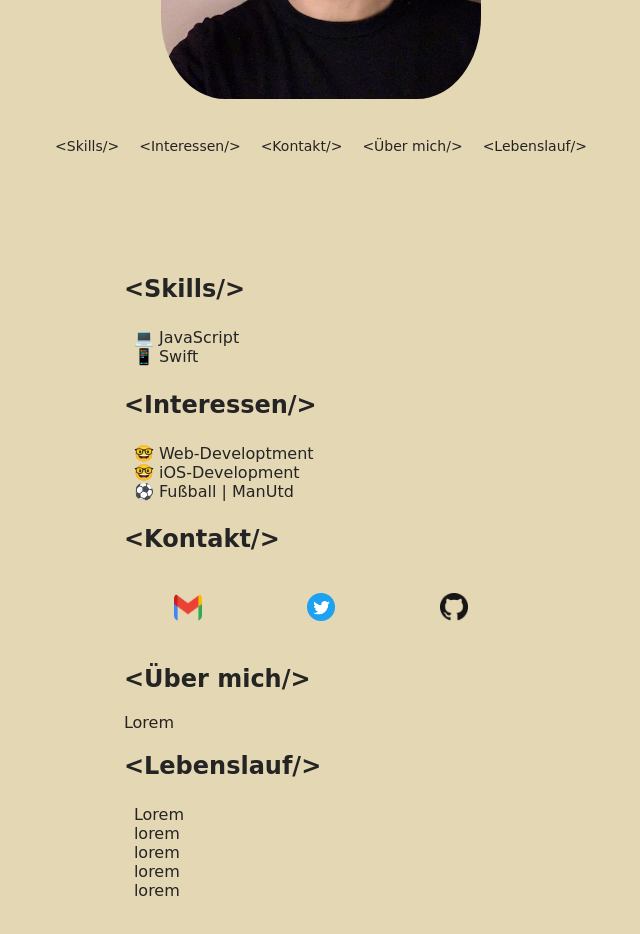
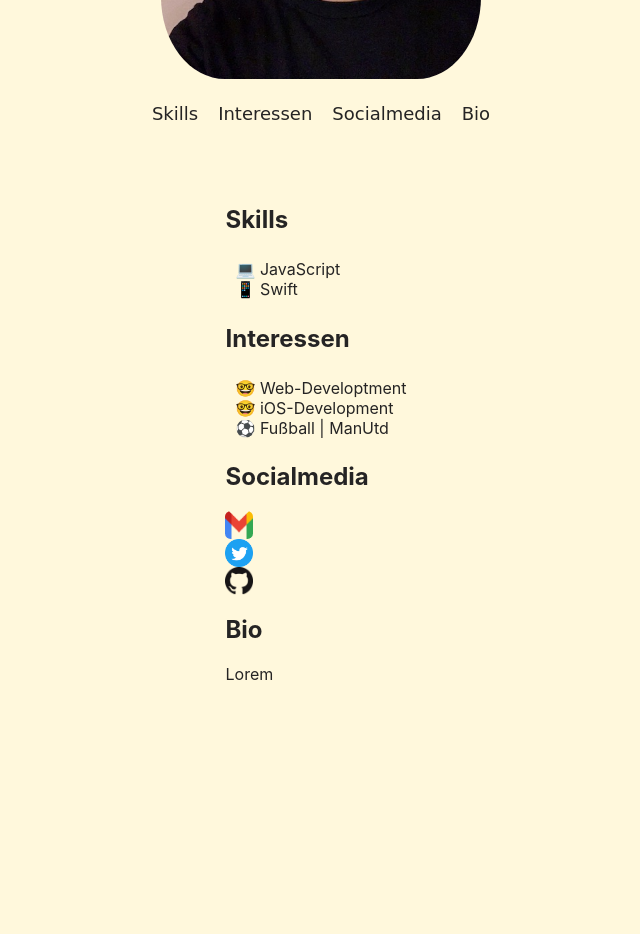
Before and after one commit to agonkarimani/personal-website, a plain HTML site: page index.html in a window 1280 px wide. Shown: the part 420-1354 px from the top of the page, without its empty margins (319-959 px from the left). After the commit the page ends 1160 px from the top, so only its background shows below. Drawn offline with Linux system fonts and the light colour scheme; a web font is replaced by a local one.

Commit message:
Add new style

```diff
--- a/index.html
+++ b/index.html
@@ -14,7 +14,7 @@
 
   <body>
     <header class="page-header">
-      <h1 class="heading">&lt;Agon Karimani\&gt;</h1>
+      <h1 class="heading">&lt;Agon Karimani/&gt;</h1>
 
       <picture>
         <img src="/images/IMG_0002.jpg" alt="Agon Karimani" />
@@ -22,11 +22,11 @@
 
       <nav>
         <ul class="menu">
-          <li class="fles flex 1"><a href="#skills">&lt;Skills/&gt;</a></li>
-          <li class="fles flex 2"><a href="#interessen">&lt;Interessen/&gt;</a></li>
-          <li class="fles flex 3"><a href="#kontakt">&lt;Kontakt/&gt;</a></li>
-          <li class="fles flex 4"><a href="#ueber">&lt;Über mich/&gt;</a></li>
-          <li class="fles flex 5"><a href="#lebenslauf">&lt;Lebenslauf/&gt;</a></li>
+          <li class="fles flex 1"><a href="#skills">Skills</a></li>
+          <li class="fles flex 2"><a href="#interessen">Interessen</a></li>
+          <li class="fles flex 3"><a href="#kontakt">Socialmedia</a></li>
+          <li class="fles flex 4"><a href="#ueber">Bio</a></li>
+
         </ul>
       </nav>
     </header>
@@ -34,7 +34,7 @@
     <main class="page-main">
       <section>
         <div class="skills">
-          <h2 id="skills">&lt;Skills/&gt;</span></h2>
+          <h2 id="skills">Skills</span></h2>
           <ul>
             <li>💻  JavaScript</li>
             <li>📱  Swift</li>
@@ -44,7 +44,7 @@
       <section>
         <div class="interessen">
           <h2 id="interessen">
-            &lt;Interessen/&gt;
+            Interessen
           </h2>
           <ul>
             <li>🤓  Web-Developtment</li>
@@ -55,30 +55,19 @@
       </section>
       <section>
         <div class="kontakt">
-          <h2 id="kontakt">&lt;Kontakt/&gt;
+          <h2 id="kontakt">Socialmedia
           </h2>
-      <img class="img-gmail" src="/images/gmail.webp" alt="E-Mail">
-      <img class="img-twi" src="/images/Twitter.png" alt="Twitter">
-      <img class="img-git" src="/images/GitHub-Mark-32px.png" alt="github">
-
+          <div class="socialmedia">
+          <img class="img-gmail" src="/images/gmail.webp" alt="E-Mail">
+           <img class="img-twi" src="/images/Twitter.png" alt="Twitter">
+           <img class="img-git" src="/images/GitHub-Mark-32px.png" alt="github">
+         </div>
         </div>
       </section>
       <section>
         <div class="ueber">
-          <h2 id="ueber">&lt;Über mich/&gt;</h2>
+          <h2 id="ueber">Bio</h2>
           <p>Lorem</p>
-        </div>
-      </section>
-      <section>
-        <div class="lebenslauf">
-          <h2 id="lebenslauf">&lt;Lebenslauf/&gt;</h2>
-          <ul>
-            <li>Lorem</li>
-            <li>lorem</li>
-            <li>lorem</li>
-            <li>lorem</li>
-            <li>lorem</li>
-          </ul>
         </div>
       </section>
     </main>
--- a/styles.css
+++ b/styles.css
@@ -3,9 +3,10 @@
 }
 
 body {
-  background-color: #e4d8b4;
+  background-color: cornsilk;
   color: rgb(37, 36, 36);
-  font-family: 'Zilla Slab Highlight', cursive;
+  font-family: -apple-system, BlinkMacSystemFont, 'Segoe UI', Roboto, Oxygen,
+    Ubuntu, Cantarell, 'Open Sans', 'Helvetica Neue', sans-serif;
   font-size: 124, 8%;
   line-height: 1, 4;
   display: grid;
@@ -35,13 +36,20 @@ a:hover {
   color: darkgray;
 }
 .page-header {
-  margin: auto;
+  margin-right: auto;
+  margin-left: auto;
   text-align: center;
 }
 
+.heading {
+  font-family: 'Zilla Slab Highlight', cursive;
+}
+
 img {
-  margin: 20px 50px;
+  margin-left: auto;
+  margin-right: auto;
   border-radius: 20%;
+
   width: 320px;
   height: 410px;
 }
@@ -49,24 +57,19 @@ img {
 .menu {
   font-family: 'Zilla Slab Highlight', cursive;
   font-size: 30px;
-  margin: 0;
+  margin-right: auto;
+  margin-left: auto;
   padding: 5px;
   list-style-type: none;
   display: flex;
   flex-wrap: wrap;
 }
 
-.img-twi {
-  width: 16px;
-  object-fit: cover;
-  height: 16px;
-}
-
 .flex {
   padding: 10px;
-  margin-bottom: 50px;
+  margin-bottom: 25px;
   color: rgb(37, 36, 36);
-  font-size: 14px;
+  font-size: 18px;
   text-align: center;
   position: relative;
 }
@@ -123,24 +126,30 @@ img {
 }
 
 .page-main {
-  margin: 20px auto;
+  margin-right: auto;
+  margin-left: auto;
+  overflow-y: scroll;
   text-align: justify;
+}
+.socialmedia {
+  display: grid;
+  justify-content: space-between;
 }
 
 .img-gmail {
   width: 28px;
-  object-fit: cover;
   height: 28px;
+  border-radius: 1px solid darkgray;
 }
 
 .img-twi {
   width: 28px;
-  object-fit: cover;
   height: 28px;
+  border-radius: 1px solid darkgray;
 }
 
 .img-git {
   width: 28px;
-  object-fit: cover;
   height: 28px;
+  border-radius: 1px solid darkgray;
 }
```
Also changed, not shown: 1 other file.
